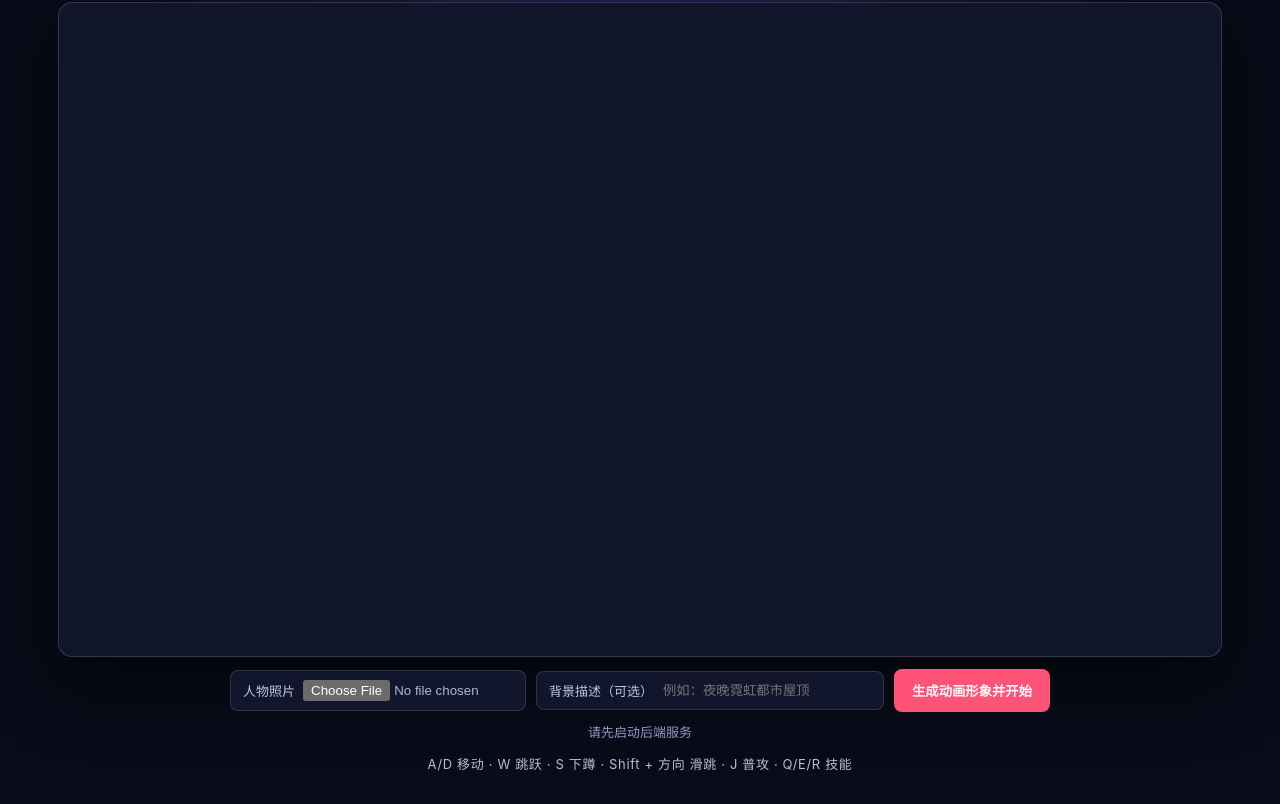
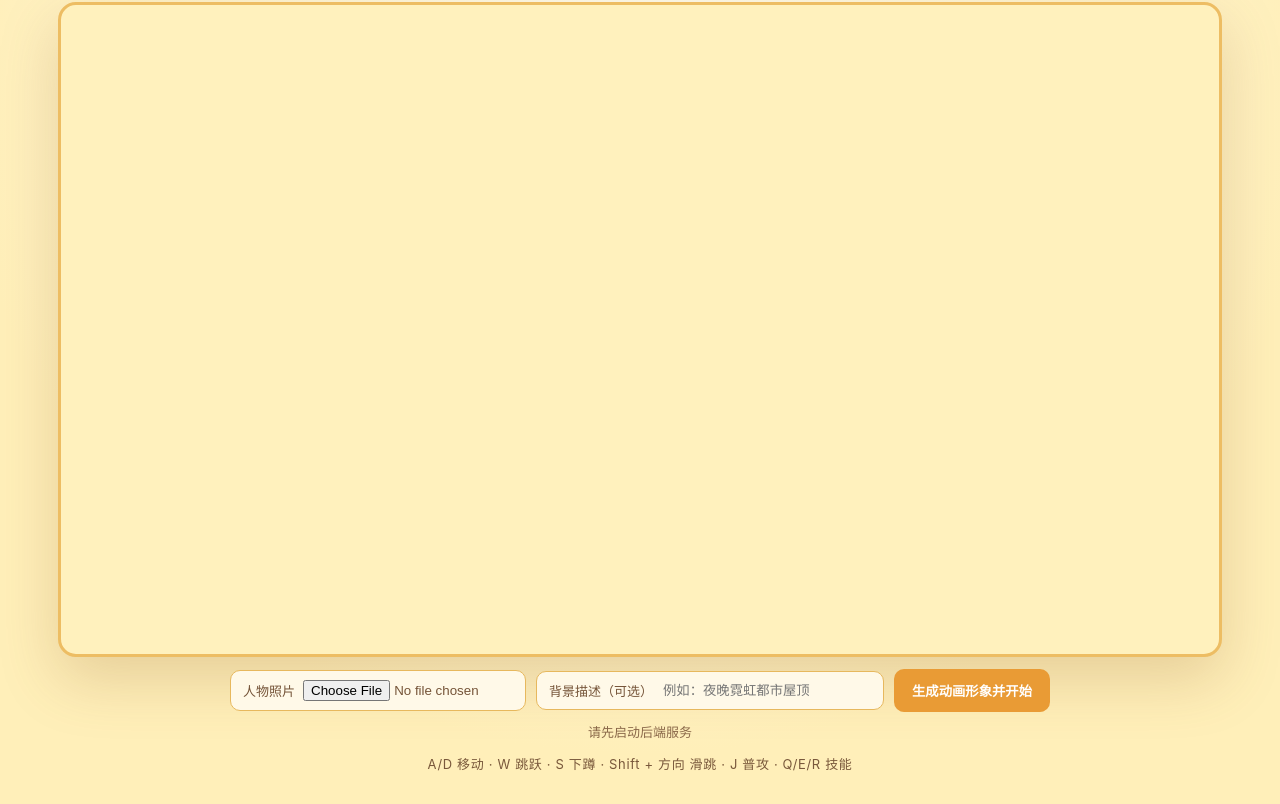
Before and after one commit to mmxy2006/-, a website built with Vite: page index.html in a window 1280 px wide. Shown: the part 52-856 px from the top of the page. Built offline with nearby package versions, Linux system fonts and the light colour scheme; no server answers.

Commit message:
style: align fight UI with warm portal theme

```diff
--- a/src/styles.css
+++ b/src/styles.css
@@ -1,16 +1,16 @@
-:root { color-scheme: dark; font-family: Inter, "PingFang SC", sans-serif; background: #080b18; }
+:root { color-scheme: light; font-family: Inter, "PingFang SC", sans-serif; background: #fff6dc; color: #5d3c20; }
 * { box-sizing: border-box; }
-body { margin: 0; min-height: 100vh; display: grid; place-items: center; background: radial-gradient(circle at 50% 20%, #30235f, #080b18 60%); }
+body { margin: 0; min-height: 100vh; display: grid; place-items: center; background: radial-gradient(circle at 50% 15%, #fffdf1, #ffefb9 70%); }
 #app { width: min(1200px, 100vw); padding: 18px; }
 .brand { letter-spacing: .12em; font-weight: 900; font-size: 20px; margin-bottom: 12px; }
-.brand span { color: #ff5f7f; } .brand small { opacity: .45; font-size: 10px; margin-left: 10px; }
-#game-container { overflow: hidden; border: 1px solid #ffffff25; border-radius: 14px; box-shadow: 0 22px 70px #0009; aspect-ratio: 16/9; background: #10152a; }
+.brand span { color: #df8d27; } .brand small { opacity: .6; font-size: 10px; margin-left: 10px; }
+#game-container { overflow: hidden; border: 3px solid #edbd63; border-radius: 18px; box-shadow: 0 22px 60px #8e5b2538; aspect-ratio: 16/9; background: #fff1bd; }
 #game-container canvas { display: block; width: 100% !important; height: 100% !important; }
-.controls { text-align: center; color: #b7bdd4; font-size: 13px; letter-spacing: .05em; }
-.generator { margin: 12px auto 0; display: flex; flex-wrap: wrap; align-items: center; justify-content: center; gap: 10px; color: #bec5df; font-size: 13px; }
-.generator label { display: flex; align-items: center; gap: 8px; padding: 9px 12px; border: 1px solid #ffffff20; border-radius: 8px; background: #11162c; }
-.generator input { width: 210px; color: #aeb6d6; background: transparent; border: 0; outline: 0; }
-.generator button { border: 0; border-radius: 8px; padding: 12px 18px; background: #ff5477; color: white; font-weight: 800; cursor: pointer; }
+.controls { text-align: center; color: #79583b; font-size: 13px; letter-spacing: .05em; }
+.generator { margin: 12px auto 0; display: flex; flex-wrap: wrap; align-items: center; justify-content: center; gap: 10px; color: #755438; font-size: 13px; }
+.generator label { display: flex; align-items: center; gap: 8px; padding: 9px 12px; border: 1px solid #e7b85d; border-radius: 10px; background: #fff9e8; }
+.generator input { width: 210px; color: #755438; background: transparent; border: 0; outline: 0; }
+.generator button { border: 0; border-radius: 10px; padding: 12px 18px; background: #e99b35; color: white; font-weight: 800; cursor: pointer; }
 .generator button:disabled { opacity: .55; cursor: wait; }
-#generation-status { width: 100%; text-align: center; min-height: 18px; color: #929bbd; }
-#generation-status.error { color: #ff8098; }
+#generation-status { width: 100%; text-align: center; min-height: 18px; color: #8a6849; }
+#generation-status.error { color: #c9513d; }
```
